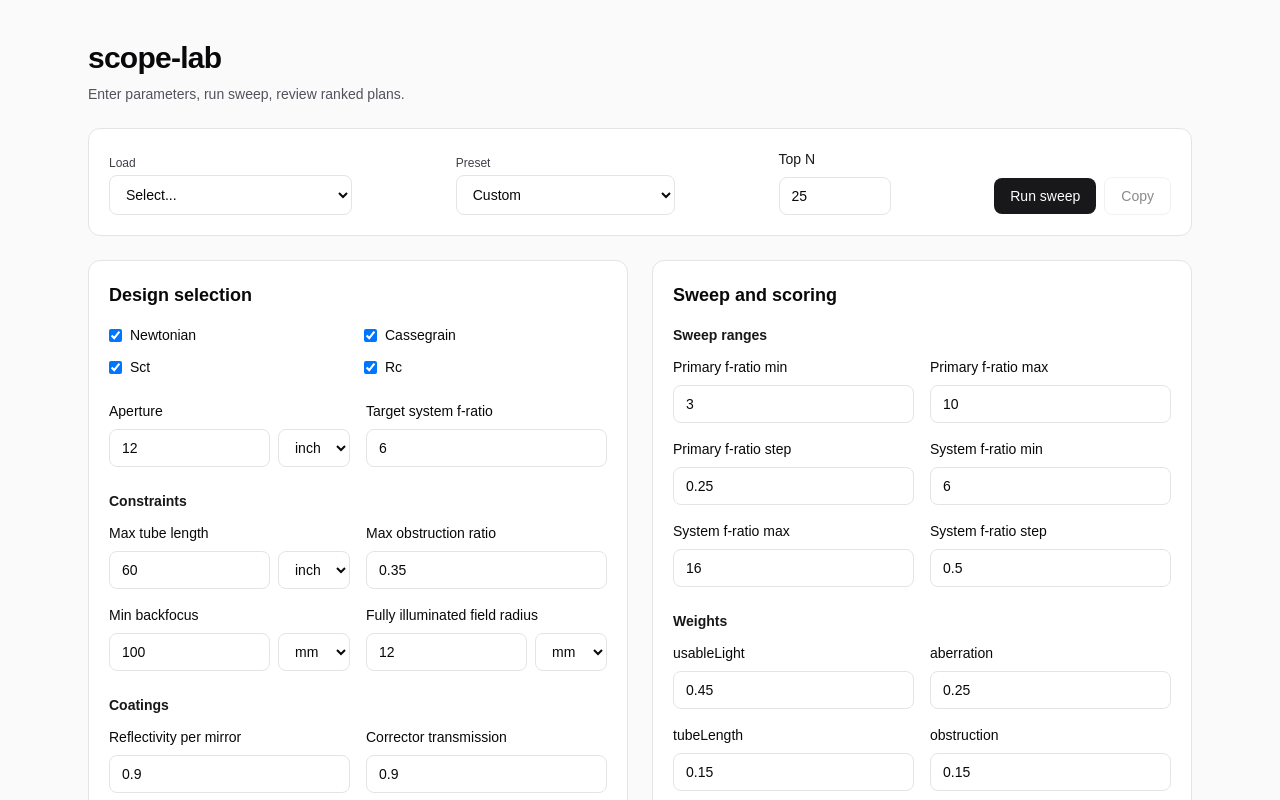
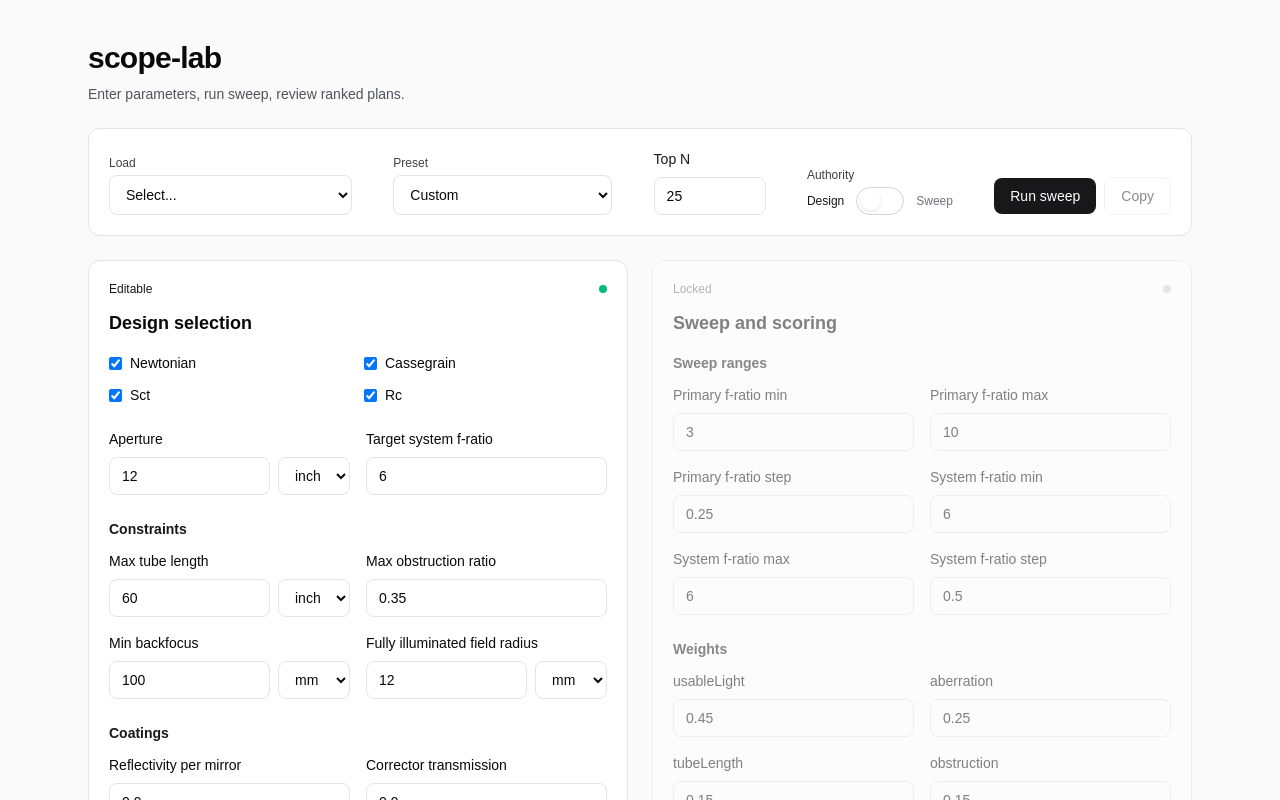
Before and after one commit to josephbharrison/scope-lab, a Next.js app: page /lab in a window 1280 px wide. Shown: the top 800 px of the page. Built offline with nearby package versions, Linux system fonts and the light colour scheme.

Commit message:
fix(editor): mutual exclusion lockout

```diff
--- a/app/lab/components/SpecEditor.tsx
+++ b/app/lab/components/SpecEditor.tsx
@@ -17,19 +17,48 @@ function toggleKind(
   return [...kinds, kind];
 }
 
+function isRecord(v: unknown): v is Record<string, unknown> {
+  return typeof v === 'object' && v !== null && !Array.isArray(v);
+}
+
+function getAtPath(root: unknown, path: string[]): unknown {
+  let cur: unknown = root;
+
+  for (const key of path) {
+    if (Array.isArray(cur)) {
+      const idx = Number(key);
+      if (!Number.isInteger(idx) || idx < 0 || idx >= cur.length)
+        return undefined;
+      cur = cur[idx];
+      continue;
+    }
+
+    if (isRecord(cur)) {
+      cur = cur[key];
+      continue;
+    }
+
+    return undefined;
+  }
+
+  return cur;
+}
+
 function getNumberFallback(spec: InputSpec, path: string[]): number {
-  let cur: unknown = spec;
-  for (const p of path) cur = (cur as any)[p];
-  return typeof cur === 'number' && Number.isFinite(cur) ? cur : 0;
+  const v = getAtPath(spec, path);
+  return typeof v === 'number' && Number.isFinite(v) ? v : 0;
 }
 
 export function SpecEditor(props: {
   spec: InputSpec;
   setSpecAction: (s: InputSpec) => void;
+  disabled?: boolean;
 }) {
   const spec = props.spec;
+  const disabled = props.disabled === true;
 
   function updateNumber(path: string, v: string) {
+    if (disabled) return;
     const parts = path.split('.');
     const fallback = getNumberFallback(spec, parts);
     const next = asNumber(v, fallback);
@@ -37,11 +66,13 @@ export function SpecEditor(props: {
   }
 
   function updateUnits(path: string, v: Units) {
+    if (disabled) return;
     const parts = path.split('.');
     props.setSpecAction(setIn(spec, parts, v));
   }
 
   function updateKinds(kind: OpticDesignKind) {
+    if (disabled) return;
     props.setSpecAction({
       ...spec,
       designKinds: toggleKind(spec.designKinds, kind),
@@ -60,6 +91,7 @@ export function SpecEditor(props: {
                   type='checkbox'
                   checked={spec.designKinds.includes(k)}
                   onChange={() => updateKinds(k)}
+                  disabled={disabled}
                 />
                 <span className='capitalize'>{k}</span>
               </label>
@@ -73,10 +105,11 @@ export function SpecEditor(props: {
           <label className='text-sm font-medium'>Aperture</label>
           <div className='flex gap-2'>
             <input
-              className='w-full rounded-lg border border-zinc-200 bg-white px-3 py-2 text-sm'
+              className='w-full rounded-lg border border-zinc-200 bg-white px-3 py-2 text-sm disabled:opacity-60'
               type='number'
               value={spec.aperture}
               onChange={(e) => updateNumber('aperture', e.target.value)}
+              disabled={disabled}
             />
             <UnitsField
               value={spec.apertureUnits}
@@ -100,12 +133,13 @@ export function SpecEditor(props: {
             <label className='text-sm font-medium'>Max tube length</label>
             <div className='flex gap-2'>
               <input
-                className='w-full rounded-lg border border-zinc-200 bg-white px-3 py-2 text-sm'
+                className='w-full rounded-lg border border-zinc-200 bg-white px-3 py-2 text-sm disabled:opacity-60'
                 type='number'
                 value={spec.constraints.maxTubeLength}
                 onChange={(e) =>
                   updateNumber('constraints.maxTubeLength', e.target.value)
                 }
+                disabled={disabled}
               />
               <UnitsField
                 value={spec.constraints.tubeLengthUnits}
@@ -129,12 +163,13 @@ export function SpecEditor(props: {
             <label className='text-sm font-medium'>Min backfocus</label>
             <div className='flex gap-2'>
               <input
-                className='w-full rounded-lg border border-zinc-200 bg-white px-3 py-2 text-sm'
+                className='w-full rounded-lg border border-zinc-200 bg-white px-3 py-2 text-sm disabled:opacity-60'
                 type='number'
                 value={spec.constraints.minBackFocus}
                 onChange={(e) =>
                   updateNumber('constraints.minBackFocus', e.target.value)
                 }
+                disabled={disabled}
               />
               <UnitsField
                 value={spec.constraints.backFocusUnits}
@@ -152,7 +187,7 @@ export function SpecEditor(props: {
             </label>
             <div className='flex gap-2'>
               <input
-                className='w-full rounded-lg border border-zinc-200 bg-white px-3 py-2 text-sm'
+                className='w-full rounded-lg border border-zinc-200 bg-white px-3 py-2 text-sm disabled:opacity-60'
                 type='number'
                 value={spec.constraints.fullyIlluminatedFieldRadius}
                 onChange={(e) =>
@@ -161,6 +196,7 @@ export function SpecEditor(props: {
                     e.target.value
                   )
                 }
+                disabled={disabled}
               />
               <UnitsField
                 value={spec.constraints.fieldUnits}
@@ -193,6 +229,12 @@ export function SpecEditor(props: {
           />
         </div>
       </div>
+
+      {disabled ? (
+        <div className='rounded-lg border border-zinc-200 bg-zinc-50 p-3 text-xs text-zinc-600'>
+          Locked: Sweep drives target
+        </div>
+      ) : null}
     </div>
   );
 }
--- a/app/lab/components/SweepEditor.tsx
+++ b/app/lab/components/SweepEditor.tsx
@@ -4,19 +4,48 @@ import type { InputSpec } from '../../../src/optics/types';
 import { NumberField } from './NumberField';
 import { asNumber, setIn } from './fields';
 
+function isRecord(v: unknown): v is Record<string, unknown> {
+  return typeof v === 'object' && v !== null && !Array.isArray(v);
+}
+
+function getAtPath(root: unknown, path: string[]): unknown {
+  let cur: unknown = root;
+
+  for (const key of path) {
+    if (Array.isArray(cur)) {
+      const idx = Number(key);
+      if (!Number.isInteger(idx) || idx < 0 || idx >= cur.length)
+        return undefined;
+      cur = cur[idx];
+      continue;
+    }
+
+    if (isRecord(cur)) {
+      cur = cur[key];
+      continue;
+    }
+
+    return undefined;
+  }
+
+  return cur;
+}
+
 function getNumberFallback(spec: InputSpec, path: string[]): number {
-  let cur: unknown = spec;
-  for (const p of path) cur = (cur as any)[p];
-  return typeof cur === 'number' && Number.isFinite(cur) ? cur : 0;
+  const v = getAtPath(spec, path);
+  return typeof v === 'number' && Number.isFinite(v) ? v : 0;
 }
 
 export function SweepEditor(props: {
   spec: InputSpec;
   setSpecAction: (s: InputSpec) => void;
+  disabled?: boolean;
 }) {
   const spec = props.spec;
+  const disabled = props.disabled === true;
 
   function updateNumber(path: string, v: string) {
+    if (disabled) return;
     const parts = path.split('.');
     const fallback = getNumberFallback(spec, parts);
     const next = asNumber(v, fallback);
@@ -98,6 +127,12 @@ export function SweepEditor(props: {
           />
         </div>
       </div>
+
+      {disabled ? (
+        <div className='rounded-lg border border-zinc-200 bg-zinc-50 p-3 text-xs text-zinc-600'>
+          Locked: Design drives sweep
+        </div>
+      ) : null}
     </div>
   );
 }
--- a/app/lab/page.tsx
+++ b/app/lab/page.tsx
@@ -16,10 +16,110 @@ import { SweepEditor } from './components/SweepEditor';
 import { ResultsPanel } from './components/ResultsPanel';
 import { Export } from './components/Export';
 
+type SyncMode = 'design' | 'sweep';
+
+function clampFinite(v: number, fallback: number): number {
+  return Number.isFinite(v) ? v : fallback;
+}
+
+function reconcileFromDesign(spec: InputSpec): InputSpec {
+  const target = clampFinite(spec.targetSystemFRatio, 1);
+  return {
+    ...spec,
+    sweep: {
+      ...spec.sweep,
+      systemFRatioMin: target,
+      systemFRatioMax: target,
+    },
+  };
+}
+
+function reconcileFromSweep(spec: InputSpec): InputSpec {
+  let min = clampFinite(spec.sweep.systemFRatioMin, spec.targetSystemFRatio);
+  let max = clampFinite(spec.sweep.systemFRatioMax, spec.targetSystemFRatio);
+  if (max < min) {
+    const t = min;
+    min = max;
+    max = t;
+  }
+  const target = (min + max) * 0.5;
+  return {
+    ...spec,
+    targetSystemFRatio: target,
+    sweep: {
+      ...spec.sweep,
+      systemFRatioMin: min,
+      systemFRatioMax: max,
+    },
+  };
+}
+
+function reconcile(spec: InputSpec, mode: SyncMode): InputSpec {
+  return mode === 'design'
+    ? reconcileFromDesign(spec)
+    : reconcileFromSweep(spec);
+}
+
+function ToggleSwitch(props: {
+  leftLabel: string;
+  rightLabel: string;
+  value: SyncMode;
+  onChange: (v: SyncMode) => void;
+}) {
+  const isRight = props.value === 'sweep';
+
+  return (
+    <div className='flex items-center gap-3'>
+      <span
+        className={
+          isRight
+            ? 'text-xs text-zinc-500'
+            : 'text-xs font-medium text-zinc-900'
+        }
+      >
+        {props.leftLabel}
+      </span>
+
+      <button
+        type='button'
+        role='switch'
+        aria-checked={isRight}
+        onClick={() => props.onChange(isRight ? 'design' : 'sweep')}
+        className={[
+          'relative inline-flex h-7 w-12 items-center rounded-full border transition-colors',
+          isRight ? 'bg-zinc-900 border-zinc-900' : 'bg-white border-zinc-300',
+          'focus:outline-none focus:ring-2 focus:ring-zinc-400 focus:ring-offset-2',
+        ].join(' ')}
+      >
+        <span
+          className={[
+            'inline-block h-5 w-5 transform rounded-full bg-white shadow transition-transform',
+            isRight ? 'translate-x-6' : 'translate-x-1',
+          ].join(' ')}
+        />
+      </button>
+
+      <span
+        className={
+          isRight
+            ? 'text-xs font-medium text-zinc-900'
+            : 'text-xs text-zinc-500'
+        }
+      >
+        {props.rightLabel}
+      </span>
+    </div>
+  );
+}
+
 export default function LabPage() {
   const initial = defaultLabState();
 
-  const [spec, setSpec] = useState<InputSpec>(initial.spec);
+  const [syncMode, setSyncMode] = useState<SyncMode>('design');
+
+  const [spec, setSpec] = useState<InputSpec>(() =>
+    reconcile(structuredClone(initial.spec), 'design')
+  );
   const [topN, setTopN] = useState<number>(initial.topN);
   const [result, setResult] = useState<SweepResult | null>(null);
   const [loadedSpecFilename, setLoadedSpecFilename] = useState<string>('');
@@ -36,27 +136,51 @@ export default function LabPage() {
     setResult(structuredClone(next));
   }
 
+  function setSyncModeAction(nextMode: SyncMode) {
+    setSyncMode(nextMode);
+    setSpec((prev) => reconcile(prev, nextMode));
+    setResult(null);
+  }
+
+  function setSpecFromDesign(next: InputSpec) {
+    const reconciled = reconcileFromDesign(next);
+    setSpec(structuredClone(reconciled));
+    setResult(null);
+  }
+
+  function setSpecFromSweep(next: InputSpec) {
+    const reconciled = reconcileFromSweep(next);
+    setSpec(structuredClone(reconciled));
+    setResult(null);
+  }
+
   function loadPresetAction(id: string) {
     const p = presets.find((x) => x.id === id);
     if (!p) return;
     setLoadedSpecFilename('');
-    setSpec(p.spec);
-    setResult(structuredClone(runSweep(p.spec, topN)));
+    const nextSpec = reconcile(structuredClone(p.spec), syncMode);
+    setSpec(nextSpec);
+    setResult(structuredClone(runSweep(nextSpec, topN)));
   }
 
   function loadSpecAction(nextSpec: InputSpec, nextTopN: number) {
-    setSpec(nextSpec);
     setTopN(nextTopN);
-    setResult(structuredClone(runSweep(nextSpec, nextTopN)));
-  }
-
-  function setSpecAction(next: InputSpec) {
-    setSpec(structuredClone(next));
+    const reconciled = reconcile(structuredClone(nextSpec), syncMode);
+    setSpec(reconciled);
+    setResult(structuredClone(runSweep(reconciled, nextTopN)));
   }
 
   function setTopNAction(next: number) {
     setTopN(next);
   }
+
+  const designEditable = syncMode === 'design';
+  const sweepEditable = syncMode === 'sweep';
+
+  const panelBase =
+    'rounded-xl border border-zinc-200 bg-white p-5 transition-opacity';
+  const panelDisabled = 'opacity-50';
+  const panelEnabled = 'opacity-100';
 
   return (
     <div className='min-h-screen bg-zinc-50 text-zinc-950'>
@@ -80,10 +204,24 @@ export default function LabPage() {
               setPresetIdAction={loadPresetAction}
             />
             <TopNField value={topN} setTopNAction={setTopNAction} />
+
+            <div className='flex flex-col gap-1'>
+              <span className='text-xs font-medium text-zinc-700'>
+                Authority
+              </span>
+              <ToggleSwitch
+                leftLabel='Design'
+                rightLabel='Sweep'
+                value={syncMode}
+                onChange={setSyncModeAction}
+              />
+            </div>
+
             <div className='flex items-center gap-2'>
               <button
                 className='rounded-lg bg-zinc-900 px-4 py-2 text-sm font-medium text-white'
                 onClick={runAction}
+                type='button'
               >
                 Run sweep
               </button>
@@ -96,12 +234,66 @@ export default function LabPage() {
         </section>
 
         <section className='grid grid-cols-1 gap-6 lg:grid-cols-2'>
-          <div className='rounded-xl border border-zinc-200 bg-white p-5'>
-            <SpecEditor spec={spec} setSpecAction={setSpecAction} />
+          <div
+            className={[
+              panelBase,
+              designEditable ? panelEnabled : panelDisabled,
+            ].join(' ')}
+          >
+            <div className='mb-3 flex items-center justify-between'>
+              <div
+                className={
+                  designEditable
+                    ? 'text-xs font-medium text-zinc-900'
+                    : 'text-xs text-zinc-500'
+                }
+              >
+                {designEditable ? 'Editable' : 'Locked'}
+              </div>
+              <div
+                className={[
+                  'h-2 w-2 rounded-full',
+                  designEditable ? 'bg-emerald-500' : 'bg-zinc-300',
+                ].join(' ')}
+              />
+            </div>
+
+            <SpecEditor
+              spec={spec}
+              setSpecAction={setSpecFromDesign}
+              disabled={!designEditable}
+            />
           </div>
 
-          <div className='rounded-xl border border-zinc-200 bg-white p-5'>
-            <SweepEditor spec={spec} setSpecAction={setSpecAction} />
+          <div
+            className={[
+              panelBase,
+              sweepEditable ? panelEnabled : panelDisabled,
+            ].join(' ')}
+          >
+            <div className='mb-3 flex items-center justify-between'>
+              <div
+                className={
+                  sweepEditable
+                    ? 'text-xs font-medium text-zinc-900'
+                    : 'text-xs text-zinc-500'
+                }
+              >
+                {sweepEditable ? 'Editable' : 'Locked'}
+              </div>
+              <div
+                className={[
+                  'h-2 w-2 rounded-full',
+                  sweepEditable ? 'bg-emerald-500' : 'bg-zinc-300',
+                ].join(' ')}
+              />
+            </div>
+
+            <SweepEditor
+              spec={spec}
+              setSpecAction={setSpecFromSweep}
+              disabled={!sweepEditable}
+            />
           </div>
 
           <div className='rounded-xl border border-zinc-200 bg-white p-5 lg:col-span-2'>
--- a/src/optics/constants.ts
+++ b/src/optics/constants.ts
@@ -1,7 +1,7 @@
 /*
   Shared numerical defaults and coefficients for scope-lab optics engine.
 */
-
+export const TARGET_FRATIO_MISMATCH_COEFFICIENT = 0.35;
 export const DEFAULT_REFLECTIVITY_PER_MIRROR = 0.9;
 export const DEFAULT_CORRECTOR_TRANSMISSION = 0.9;
 
```
Also changed, not shown: src/optics/designs/cassegrain.ts (+7 -1 lines), src/optics/designs/newtonian.ts (+7 -1 lines), src/optics/designs/rc.ts (+7 -1 lines), src/optics/designs/sct.ts (+7 -1 lines).
